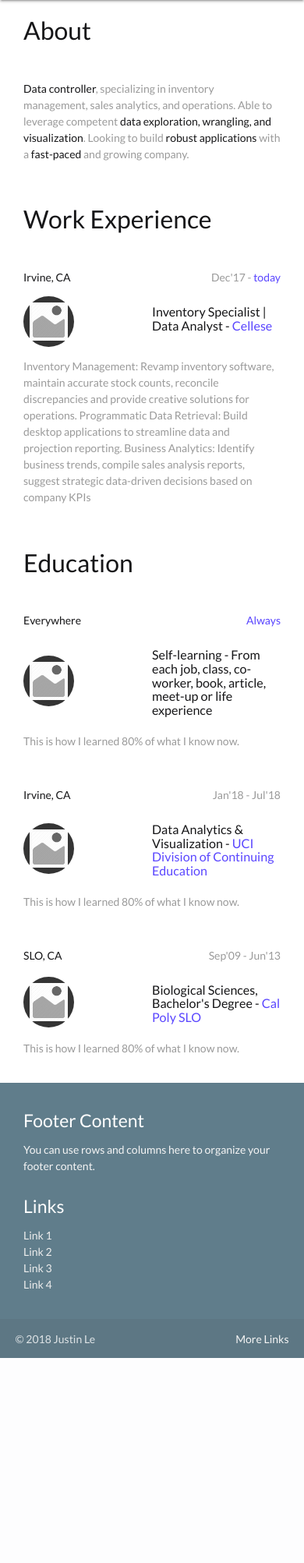
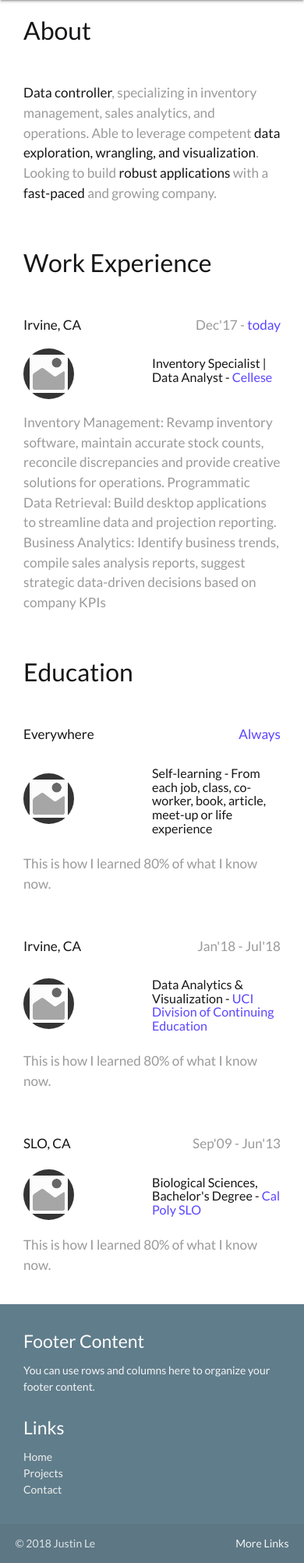
Before and after one commit to Jayleh/justin-le, a Flask app: page /resume in a window 390 px wide. Shown: the part 56-2061 px from the top of the page at 78% size. Before the commit the page ends 1798 px from the top, so only its background shows below. Run offline with Flask 2, Linux system fonts and the light colour scheme.

Commit message:
positioning, resizing, working on responsive text

```diff
--- a/justin/static/css/resume.css
+++ b/justin/static/css/resume.css
@@ -7,7 +7,6 @@ html {
 body {
     font-family: 'Lato', Calibri, Arial, sans-serif;
     color: #9a9a9a;
-    font-size: 1rem;
     /* background: #f9f9f9; */
 }
 
@@ -77,26 +76,16 @@ h4 {
 
 /* Small devices (landscape phones, 576px and up) */
 @media (min-width: 600px) {
-    body :not(p) {
-        font-size: 1.2rem;
-    }
-
 
 }
 
 /* Medium devices (tablets, 768px and up) */
 @media (min-width: 768px) {
-    body :not(p) {
-        font-size: 1.4rem;
-    }
+
 }
 
 /* Large devices (desktops, 992px and up) */
 @media (min-width: 992px) {
-    body :not(p) {
-        font-size: 1.6rem;
-    }
-
     .location p,
     .date-range p{
         margin: 0;
--- a/justin/templates/layout.html
+++ b/justin/templates/layout.html
@@ -55,16 +55,13 @@
             <h5 class="white-text">Links</h5>
             <ul>
               <li>
-                <a class="grey-text text-lighten-3" href="#!">Link 1</a>
+                <a class="grey-text text-lighten-3" href="#!">Home</a>
               </li>
               <li>
-                <a class="grey-text text-lighten-3" href="#!">Link 2</a>
+                <a class="grey-text text-lighten-3" href="#!">Projects</a>
               </li>
               <li>
-                <a class="grey-text text-lighten-3" href="#!">Link 3</a>
-              </li>
-              <li>
-                <a class="grey-text text-lighten-3" href="#!">Link 4</a>
+                <a class="grey-text text-lighten-3" href="#!">Contact</a>
               </li>
             </ul>
           </div>
--- a/justin/templates/resume.html
+++ b/justin/templates/resume.html
@@ -28,7 +28,7 @@
   </div>
   <div class="row">
     <div class="col s12">
-      <p>
+      <p class="flow-text">
         <span class="text-important">Data controller</span>, specializing in inventory management, sales analytics, and operations. Able to leverage competent
         <span class="text-important">data exploration, wrangling, and visualization</span>. Looking to build
         <span class="text-important">robust applications</span> with a
@@ -47,10 +47,10 @@
       <div class="row">
         <div class="col s12 l3 experience-time-place">
           <div class="location">
-            <p>Irvine, CA</p>
+            <p class="flow-text">Irvine, CA</p>
           </div>
           <div class="date-range">
-            <p>Dec'17 -
+            <p class="flow-text">Dec'17 -
               <span class="color-accent">today</span>
             </p>
           </div>
@@ -65,7 +65,7 @@
             </h6>
           </div>
           <div class="description">
-            <p>Inventory Management: Revamp inventory software, maintain accurate stock counts, reconcile discrepancies and
+            <p class="flow-text">Inventory Management: Revamp inventory software, maintain accurate stock counts, reconcile discrepancies and
               provide creative solutions for operations. Programmatic Data Retrieval: Build desktop applications to streamline
               data and projection reporting. Business Analytics: Identify business trends, compile sales analysis reports,
               suggest strategic data-driven decisions based on company KPIs</p>
@@ -84,10 +84,10 @@
       <div class="row">
         <div class="col s12 l3 experience-time-place">
           <div class="location">
-            <p>Everywhere</p>
+            <p class="flow-text">Everywhere</p>
           </div>
           <div class="date-range">
-            <p>
+            <p class="flow-text">
               <span class="color-accent">Always</span>
             </p>
           </div>
@@ -101,7 +101,7 @@
               <h6>Self-learning - From each job, class, co-worker, book, article, meet-up or life experience</h6>
             </div>
             <div class="description">
-              <p>This is how I learned 80% of what I know now.</p>
+              <p class="flow-text">This is how I learned 80% of what I know now.</p>
             </div>
           </div>
         </div>
@@ -111,10 +111,10 @@
       <div class="row">
         <div class="col s12 l3 experience-time-place">
           <div class="location">
-            <p>Irvine, CA</p>
+            <p class="flow-text">Irvine, CA</p>
           </div>
           <div class="date-range">
-            <p>Jan'18 - Jul'18</p>
+            <p class="flow-text">Jan'18 - Jul'18</p>
           </div>
         </div>
         <div class="col l9">
@@ -128,7 +128,7 @@
               </h6>
             </div>
             <div class="description">
-              <p>This is how I learned 80% of what I know now.</p>
+              <p class="flow-text">This is how I learned 80% of what I know now.</p>
             </div>
           </div>
         </div>
@@ -138,10 +138,10 @@
       <div class="row">
         <div class="col s12 l3 experience-time-place">
           <div class="location">
-            <p>SLO, CA</p>
+            <p class="flow-text">SLO, CA</p>
           </div>
           <div class="date-range">
-            <p>Sep'09 - Jun'13</p>
+            <p class="flow-text">Sep'09 - Jun'13</p>
           </div>
         </div>
         <div class="col l9">
@@ -155,7 +155,7 @@
               </h6>
             </div>
             <div class="description">
-              <p>This is how I learned 80% of what I know now.</p>
+              <p class="flow-text">This is how I learned 80% of what I know now.</p>
             </div>
           </div>
         </div>
```
Also changed, not shown: justin/static/css/main.css (+37 -1 lines), justin/templates/index.html (+37 -12 lines).
